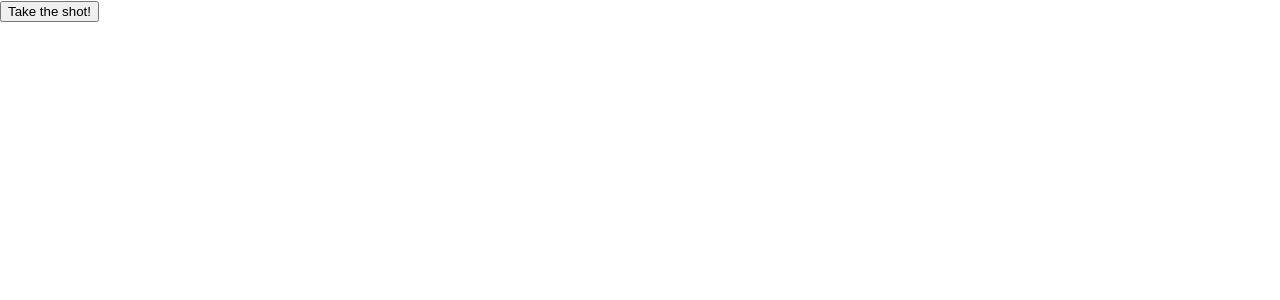
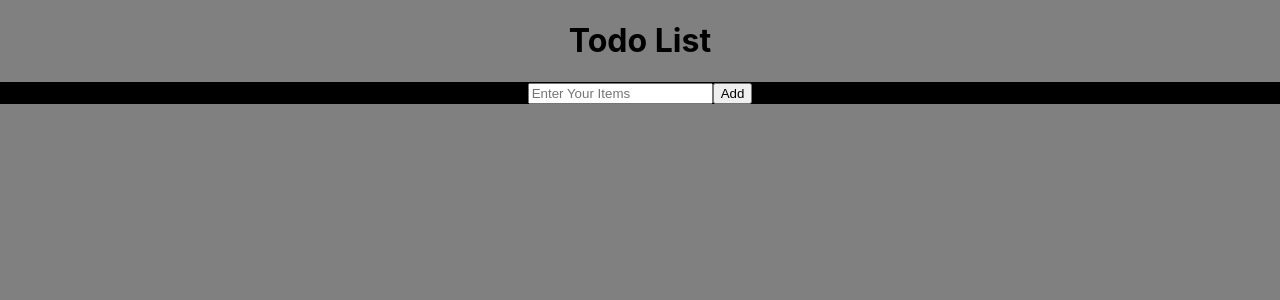
Before and after one commit to priyajain212/react-project, a React (Create React App) app in the folder my-app/: page / in a window 1280 px wide. Shown: the top 300 px of the page. Built offline with nearby package versions, Linux system fonts and the light colour scheme.

Commit message:
Created a todolist

```diff
--- a/my-app/src/index.js
+++ b/my-app/src/index.js
@@ -4,12 +4,14 @@ import './index.css';
 import App from './App';
 import reportWebVitals from './reportWebVitals';
 import Button from './button';
-import Football from './Football'
+import Football from './Football';
+import TodoList from './todo' ;
 const root = ReactDOM.createRoot(document.getElementById('root'));
 root.render(
   <React.StrictMode>
 
-    <Football />
+    <TodoList/>
+
   </React.StrictMode>
 );
 
--- /dev/null
+++ b/my-app/src/todo.js
@@ -0,0 +1,68 @@
+import { useState } from 'react';
+import './todo1.css';
+
+function createInitialTodos() {
+  const initialTodos = [];
+//   for (let i = 0; i < 50; i++) {
+//     initialTodos.push({
+//       id: i,
+//       text: 'Item ' + (i + 1)
+//     });
+//   }
+  return initialTodos;
+}
+  export default function TodoList() {
+  const [todos, setTodos] = useState(createInitialTodos);
+  const [text, setText] = useState('');
+  const todo = {theme:
+     {
+      backgroundColor: 'black',
+      color: 'white'
+    }
+  };
+
+  const toolbar =() => {
+    if(text == '' ){
+        alert("Emty...")
+    }
+
+     else if(text == 'priyal' ){
+        alert("An idiot.")
+    }
+    else if(text == 'navneet' ){
+        alert("Hey bro!!!")
+    }
+
+    else{
+        setText('');
+        setTodos([{
+          id: todos.length,
+          text: text
+        }, ...todos]);
+    }
+  }
+  return (
+    <>
+    <div>
+    <center>
+    <h1>Todo List</h1>
+     <div style={todo.theme}>
+       <input value={text}
+       placeholder = "Enter Your Items"
+        onChange={e => setText(e.target.value)}
+      />
+      <button onClick={toolbar}>Add</button>
+      <ul width="20%">
+        {todos.map(item => (
+          <li key={item.id}>
+            {item.text}
+          </li>
+        ))}
+      </ul>
+    </div>
+
+    </center>
+    </div>
+    </>
+  );
+}
--- /dev/null
+++ b/my-app/src/todo1.css
@@ -0,0 +1,3 @@
+body{
+    background-color: grey;
+}
```
Also changed, not shown: 1 other file (tests, documents, lock files or other folders).
